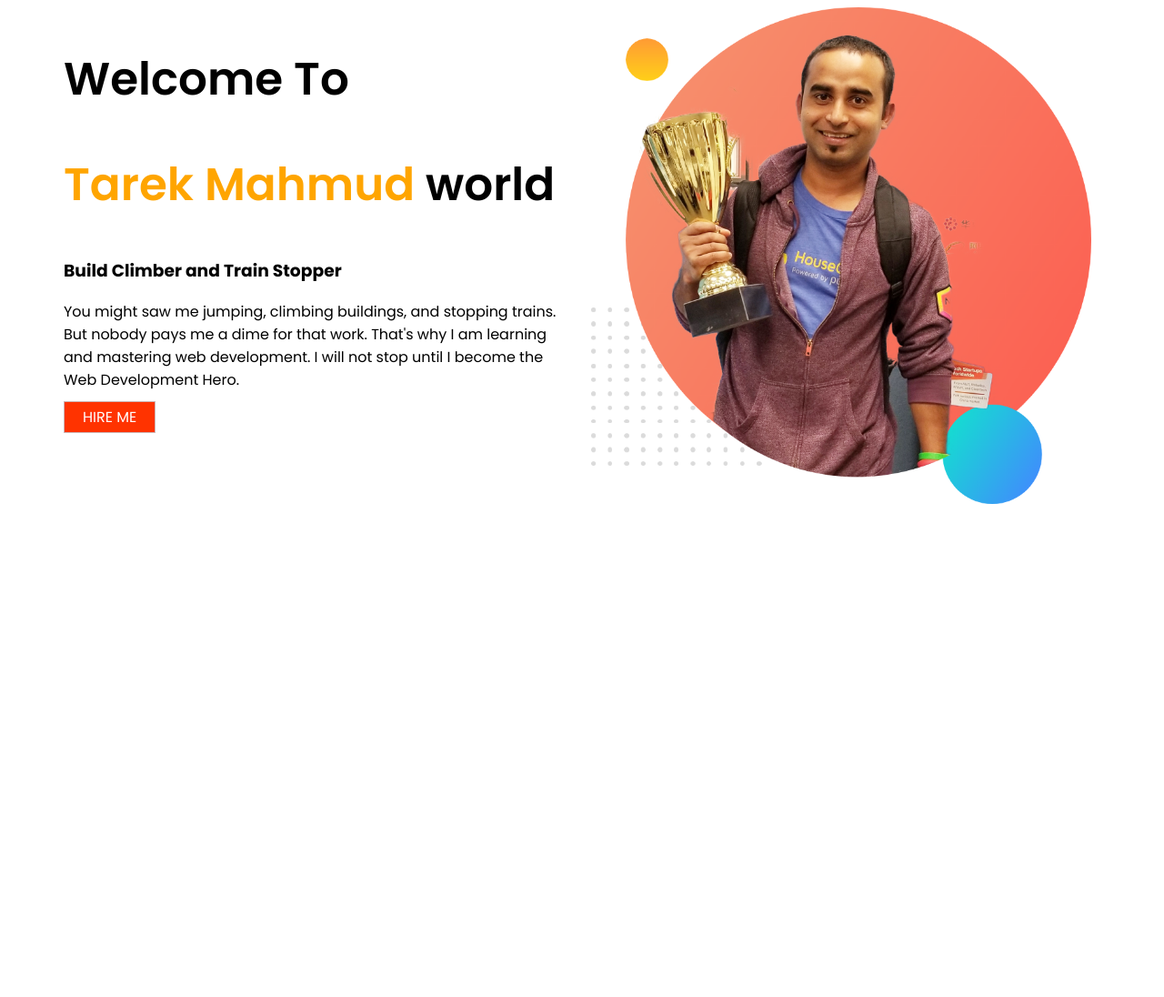
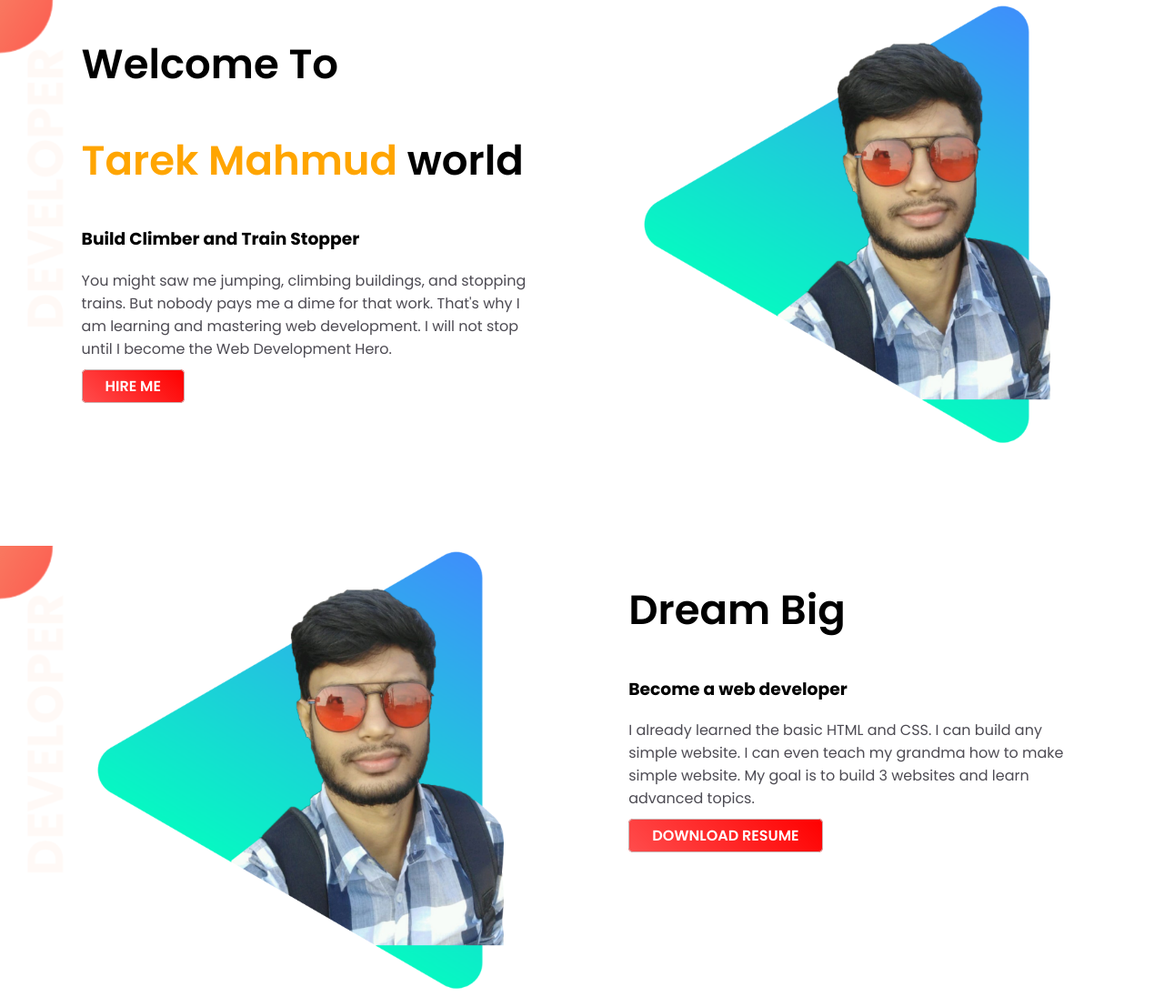
Before and after one commit to tarek421/web-portfolio, a plain HTML site: page index.html in a window 1280 px wide. Shown: the whole page at 91% size. Before the commit the page ends 800 px from the top, so only its background shows below. Drawn offline with Linux system fonts and the light colour scheme.

Commit message:
end second section

```diff
--- a/css/style.css
+++ b/css/style.css
@@ -1,30 +1,37 @@
 body{
     font-family: 'Poppins', sans-serif;
+    margin: 0;
+    padding: 0;
 }
 section{
-    width: 1170px;
-    margin: auto;
+    background-image: url(../images/top-banner.png);
+    background-repeat: no-repeat;
+    height: 500px;
+    padding-bottom: 100px;
 }
-.left-section h1{
-    font-size: 50px;
+h1{
+    font-size: 45px;
     font-weight: 600;
 }
+p{color: #4d4b53;}
 .left-section span{
     color: orange;
 }
 .left-section, .right-section{
-    width: 47%;
+    width: 40%;
     float: left;
-    padding: 0 15px;
-
+    margin-left: 5%;
+    padding-left: 2%;
 }
 img{
     width: 100%;
 }
 .button-1{
     border: 1px solid #ccb4b4;
-    padding: 5px 20px;
+    padding: 6px 25px;
     color: white;
-    background: rgb(255, 51, 0);
     text-decoration: none;
+    border-radius: 5px;
+    background: linear-gradient(45deg, #ff0000b3 ,red);
+    font-weight: 600;
 }
--- a/index.html
+++ b/index.html
@@ -18,7 +18,18 @@
             <a class="button-1" href="#">HIRE ME</a>
         </div>
         <div class="right-section">
-            <img src="images/jhankar.png" alt="">
+            <img src="images/hero.png" alt="">
+        </div>
+    </section>
+    <section class="dream">
+        <div class="left-section">
+            <img src="images/hero.png" alt="">
+        </div>
+        <div class="right-section">
+            <h1>Dream Big</h1>
+            <h3>Become a web developer</h3>
+            <p>I already learned the basic HTML and CSS. I can build any simple website. I can even teach my grandma how to make simple website. My goal is to build 3 websites and learn advanced topics.</p>
+            <a class="button-1" href="#">DOWNLOAD RESUME</a>
         </div>
     </section>
 </body>
```
Also changed, not shown: images/hero.png (added), images/hero2.png (added).
